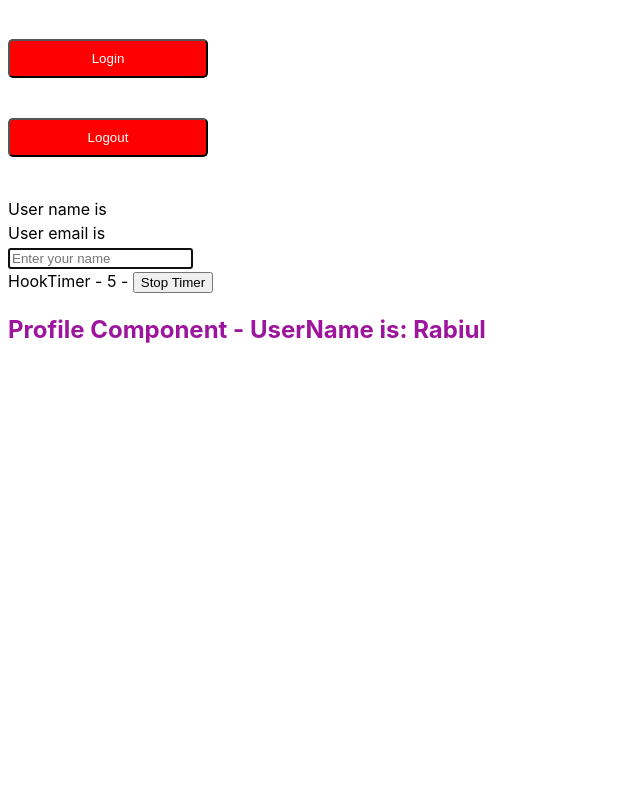
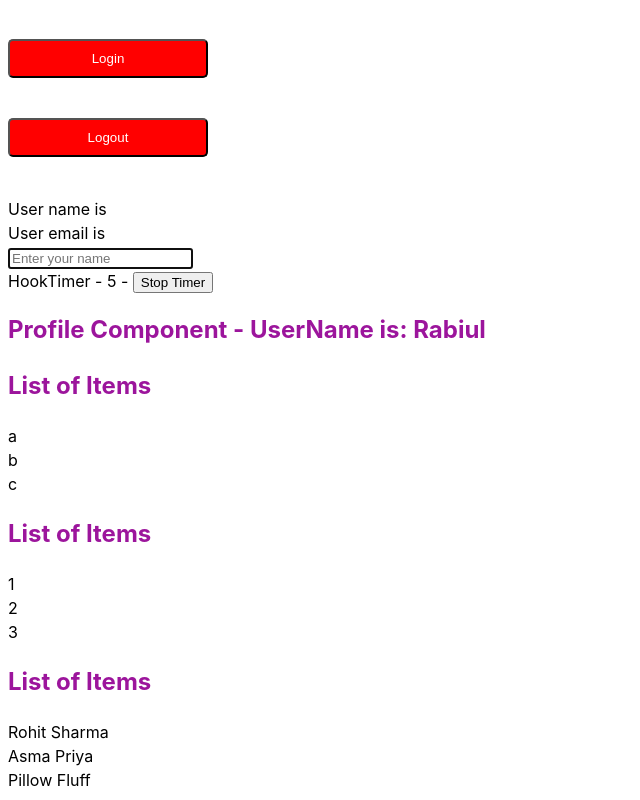
Before and after one commit to LaZyFee/react-tsc-demo, a React (Vite) app: page / in a window 1280 px wide. Shown: the part 1434-2234 px from the top of the page, without its empty margins (0-640 px from the left). Before the commit the page ends 1802 px from the top, so only its background shows below. Built offline with nearby package versions, Linux system fonts and the light colour scheme.

Commit message:
use of ListType

```diff
--- a/src/App.tsx
+++ b/src/App.tsx
@@ -7,6 +7,7 @@ import { ThemeContextProvider } from "./Componenets/Context/ThemeProvider";
 import { User2 } from "./Componenets/Context/User2";
 import { UserProvider } from "./Componenets/Context/UserProvider";
 import { Counter } from "./Componenets/Counter";
+import { List } from "./Componenets/Generics/List";
 import Greet from "./Componenets/Greet";
 import { Input } from "./Componenets/Input";
 import { NodeType } from "./Componenets/NodeType";
@@ -70,6 +71,27 @@ function App() {
       <DomRef />
       <MutableRef />
       <Private isLoggedIn={true} component={Profile} />
+      <List
+        items={["a", "b", "c"]}
+        onClick={(item) => console.log(item)}
+        renderItem={(item) => item} // Strings can be directly rendered
+      />
+
+      <List
+        items={[1, 2, 3]}
+        onClick={(item) => console.log(item)}
+        renderItem={(item) => item} // Numbers can be directly rendered
+      />
+
+      <List
+        items={[
+          { first: "Rohit", last: "Sharma" },
+          { first: "Asma", last: "Priya" },
+          { first: "Pillow", last: "Fluff" },
+        ]}
+        onClick={(item) => console.log(item)}
+        renderItem={(item) => `${item.first} ${item.last}`} // Convert object to string
+      />
     </>
   );
 }
--- /dev/null
+++ b/src/Componenets/Generics/List.tsx
@@ -0,0 +1,18 @@
+type ListProps<T> = {
+  items: T[];
+  onClick: (value: T) => void;
+  renderItem: (item: T) => React.ReactNode;
+};
+
+export const List = <T,>({ items, onClick, renderItem }: ListProps<T>) => {
+  return (
+    <div>
+      <h2>List of Items</h2>
+      {items.map((item, index) => (
+        <div key={index} onClick={() => onClick(item)}>
+          {renderItem(item)}
+        </div>
+      ))}
+    </div>
+  );
+};
```
